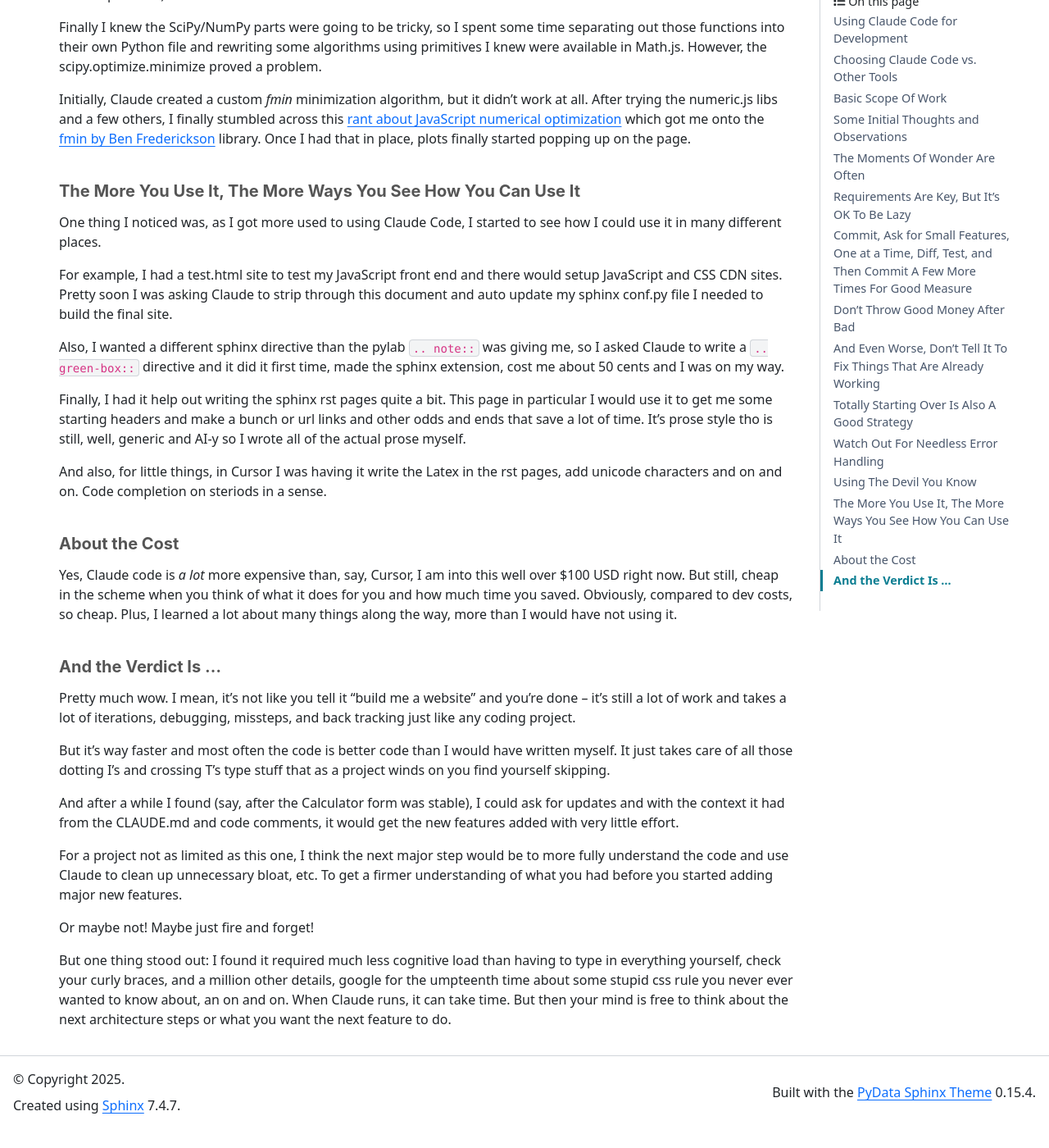
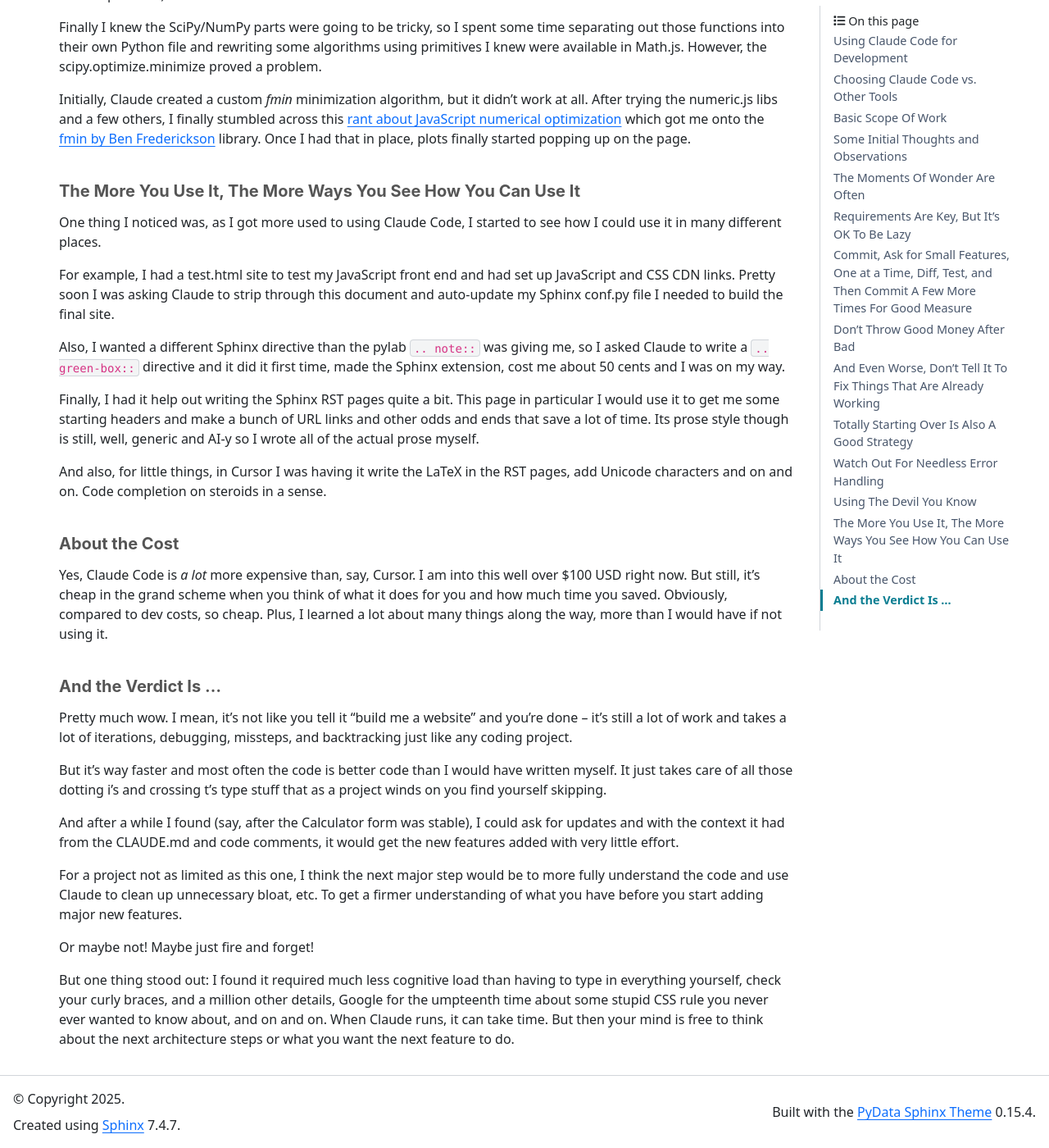
Before and after one commit to nba-comeback-calculator/nba-comeback-calculator, a Sphinx documentation site: the page built from docs/frontend/source/analysis/using_claude_code.rst, in a window 1280 px wide and 1400 px high, scrolled down 9862 px. Shown: the whole window at 82% size. Built offline with Sphinx 7.4.7 and the PyData theme 0.15.4, drawn with Linux system fonts in a browser that asks for light colours; nearby versions of some CDN libraries; comment, search, counter and statistics services are not loaded; before the commit the page ends 11238 px from its top, so only the background shows below that; some of the changed text lies outside the part shown.

```diff
--- a/docs/frontend/source/analysis/do_the_twolves_give_up_big_leads.rst
+++ b/docs/frontend/source/analysis/do_the_twolves_give_up_big_leads.rst
@@ -3,7 +3,7 @@
 ***********************************************
 
 There's a feeling in the zeitgeist that the Timberwolves of the last few years don't
-put teams away and give up big leads. I was personally at the `04/21/2022 MEM @ MIN
+put teams away and frequently give up big leads. I was personally at the `04/21/2022 MEM @ MIN
 playoff game where the Wolves blew a 26-point lead
 <https://www.nba.com/game/0042100153>`_ so I was buying what they were selling.
 
--- a/docs/frontend/source/analysis/forming_the_plot_trend_lines.rst
+++ b/docs/frontend/source/analysis/forming_the_plot_trend_lines.rst
@@ -111,5 +111,5 @@
 
     <div id="trend/nbacc_at_24_logit" class="nbacc-chart"></div>
 
-Getting a poor fit in the tail region, especially bad because the low probability
+This produces a poor fit in the tail region, which is especially problematic because the low probability
 events are the ones with which we are most concerned.
--- a/docs/frontend/source/analysis/using_claude_code.rst
+++ b/docs/frontend/source/analysis/using_claude_code.rst
@@ -18,23 +18,23 @@
 Using Claude Code for Development
 =================================
 
-Like most devs these days, I've been aware of AI for some time.  Probably also like
-most devs I've never used it for anything large scale.  We are allowed to use AI at
+Like most devs these days, I've been aware of AI for some time. Probably also like
+most devs I've never used it for anything large scale. We are allowed to use AI at
 work, just not with any of our codebase or any company data -- so basically, not much
-to work with. So I've had my time kicking copilot around the block a bit, but always
+to work with. So I've had my time kicking Copilot around the block a bit, but always
 for fairly small things, functions that do specific scientific or statistical functions
-that you might find in the scipy or scikit learn library but are not there.  File
+that you might find in the SciPy or scikit-learn library but are not there. File
 parsing functions, etc.
 
 But I've had this feeling that you couldn't really use AI for big things, for major
-pieces of code.  Surely, it couldn't work on the codebases of the size *I* work on
+pieces of code. Surely, it couldn't work on codebases of the size *I* work on
 [adjusts monocle].
 
 So when I got talking to another programmer friend about downloading this NBA data and
-running some quick one off python scripts against it, he had the idea of using AI to
-build out a front end tool.  Perfect.  Here was a project that was fairly large and
+running some quick one-off Python scripts against it, he had the idea of using AI to
+build out a front end tool. Perfect. Here was a project that was fairly large and
 involves both front end work and :doc:`number
-crunching</analysis/forming_the_plot_trend_lines>` and is totally self contained and
+crunching</analysis/forming_the_plot_trend_lines>` and is totally self-contained and
 won't get me fired for doing it!
 
 
@@ -44,7 +44,7 @@
 Choosing Claude Code vs. Other Tools
 ====================================
 
-Before settling on Claude Code, I experimented with several AI coding assistants
+Before settling on Claude Code, I experimented with several AI coding assistants,
 including Cursor (with both Claude 3.5 and 3.7 models).
 
 It didn't take me long to find posts like these:
@@ -58,19 +58,19 @@
 Among many others.
 
 To boot, I really like the decision they made to make the tool a REPL as opposed to
-having it integrated in an IDE.  I find that just suits me better, and I can more
+having it integrated in an IDE. I find that just suits me better, and I can more
 easily separate my editing functions from "now I'm AIing" brain mode (even though I
-still mostly use vscode with copilot or cursor to do my editing).
+still mostly use VSCode with Copilot or Cursor to do my editing).
 
 .. green-box::
 
   In the beginning of this project I did take the time to carefully commit my code, ask
   Claude to do a fairly complex edit on multiple files, check the results, revert back
-  and ask Cursor to do the same thing.  It didn't take long before I gave up on Cursor
+  and ask Cursor to do the same thing. It didn't take long before I gave up on Cursor
   for complicated edits, even though on smaller things they can perform at a similar
   level.
 
-  Often, the output was close or just as good.  But many times it was not workable and
+  Often, the output was close or just as good. But many times it was not workable and
   I tended to just use Claude Code more and more often.
 
 
@@ -610,36 +610,36 @@
 .. _the-more-you-use-it-the-more-ways-you-see-how-you-can-use-it:
 
 The More You Use It, The More Ways You See How You Can Use It
-=============================================================
+==============================================================
 
 One thing I noticed was, as I got more used to using Claude Code, I started to see how
 I could use it in many different places.
 
-For example, I had a test.html site to test my JavaScript front end and there would
-setup JavaScript and CSS CDN sites. Pretty soon I was asking Claude to strip through
-this document and auto update my sphinx conf.py file I needed to build the final site.
+For example, I had a test.html site to test my JavaScript front end and had set up
+JavaScript and CSS CDN links. Pretty soon I was asking Claude to strip through
+this document and auto-update my Sphinx conf.py file I needed to build the final site.
 
-Also, I wanted a different sphinx directive than the pylab ``.. note::`` was giving me,
+Also, I wanted a different Sphinx directive than the pylab ``.. note::`` was giving me,
 so I asked Claude to write a ``.. green-box::`` directive and it did it first time,
-made the sphinx extension, cost me about 50 cents and I was on my way.
+made the Sphinx extension, cost me about 50 cents and I was on my way.
 
-Finally, I had it help out writing the sphinx rst pages quite a bit.  This page in
-particular I would use it to get me some starting headers and make a bunch or url links
-and other odds and ends that save a lot of time.  It's prose style tho is still, well,
+Finally, I had it help out writing the Sphinx RST pages quite a bit. This page in
+particular I would use it to get me some starting headers and make a bunch of URL links
+and other odds and ends that save a lot of time. Its prose style though is still, well,
 generic and AI-y so I wrote all of the actual prose myself.
 
-And also, for little things, in Cursor I was having it write the Latex in the rst
-pages, add unicode characters and on and on.  Code completion on steriods in a sense.
+And also, for little things, in Cursor I was having it write the LaTeX in the RST
+pages, add Unicode characters and on and on. Code completion on steroids in a sense.
 
 .. _about-the-cost:
 
 About the Cost
 ==============
 
-Yes, Claude code is *a lot* more expensive than, say, Cursor, I am into this well over
-$100 USD right now.  But still, cheap in the scheme when you think of what it does for
-you and how much time you saved.  Obviously, compared to dev costs, so cheap.  Plus, I
-learned a lot about many things along the way, more than I would have not using it.
+Yes, Claude Code is *a lot* more expensive than, say, Cursor. I am into this well over
+$100 USD right now. But still, it's cheap in the grand scheme when you think of what it does for
+you and how much time you saved. Obviously, compared to dev costs, so cheap. Plus, I
+learned a lot about many things along the way, more than I would have if not using it.
 
 
 .. _and-the-verdict-is-:
@@ -647,12 +647,12 @@
 And the Verdict Is ...
 ======================
 
-Pretty much wow.  I mean, it's not like you tell it "build me a website" and you're
+Pretty much wow. I mean, it's not like you tell it "build me a website" and you're
 done -- it's still a lot of work and takes a lot of iterations, debugging, missteps,
-and back tracking just like any coding project.
+and backtracking just like any coding project.
 
 But it's way faster and most often the code is better code than I would have written
-myself.  It just takes care of all those dotting I's and crossing T's type stuff that
+myself. It just takes care of all those dotting i's and crossing t's type stuff that
 as a project winds on you find yourself skipping.
 
 And after a while I found (say, after the Calculator form was stable), I could ask for
@@ -660,13 +660,13 @@
 the new features added with very little effort.
 
 For a project not as limited as this one, I think the next major step would be to more
-fully understand the code and use Claude to clean up unnecessary bloat, etc.  To get a
-firmer understanding of what you had before you started adding major new features.
+fully understand the code and use Claude to clean up unnecessary bloat, etc. To get a
+firmer understanding of what you have before you start adding major new features.
 
-Or maybe not!  Maybe just fire and forget!
+Or maybe not! Maybe just fire and forget!
 
 But one thing stood out: I found it required much less cognitive load than having to
 type in everything yourself, check your curly braces, and a million other details,
-google for the umpteenth time about some stupid css rule you never ever wanted to know
-about, an on and on.  When Claude runs, it can take time.  But then your mind is free
+Google for the umpteenth time about some stupid CSS rule you never ever wanted to know
+about, and on and on. When Claude runs, it can take time. But then your mind is free
 to think about the next architecture steps or what you want the next feature to do.
```
Also changed, not shown: other parts of docs/frontend/source/analysis/using_claude_code.rst (+3 -3 lines), docs/frontend/source/analysis/20_is_new_18.rst (+5 -5 lines), docs/frontend/source/analysis/rule_of_thumb_that_actually_works.rst (+4 -4 lines), docs/frontend/source/analysis/understanding_and_using_the_plots.rst (+6 -6 lines).
